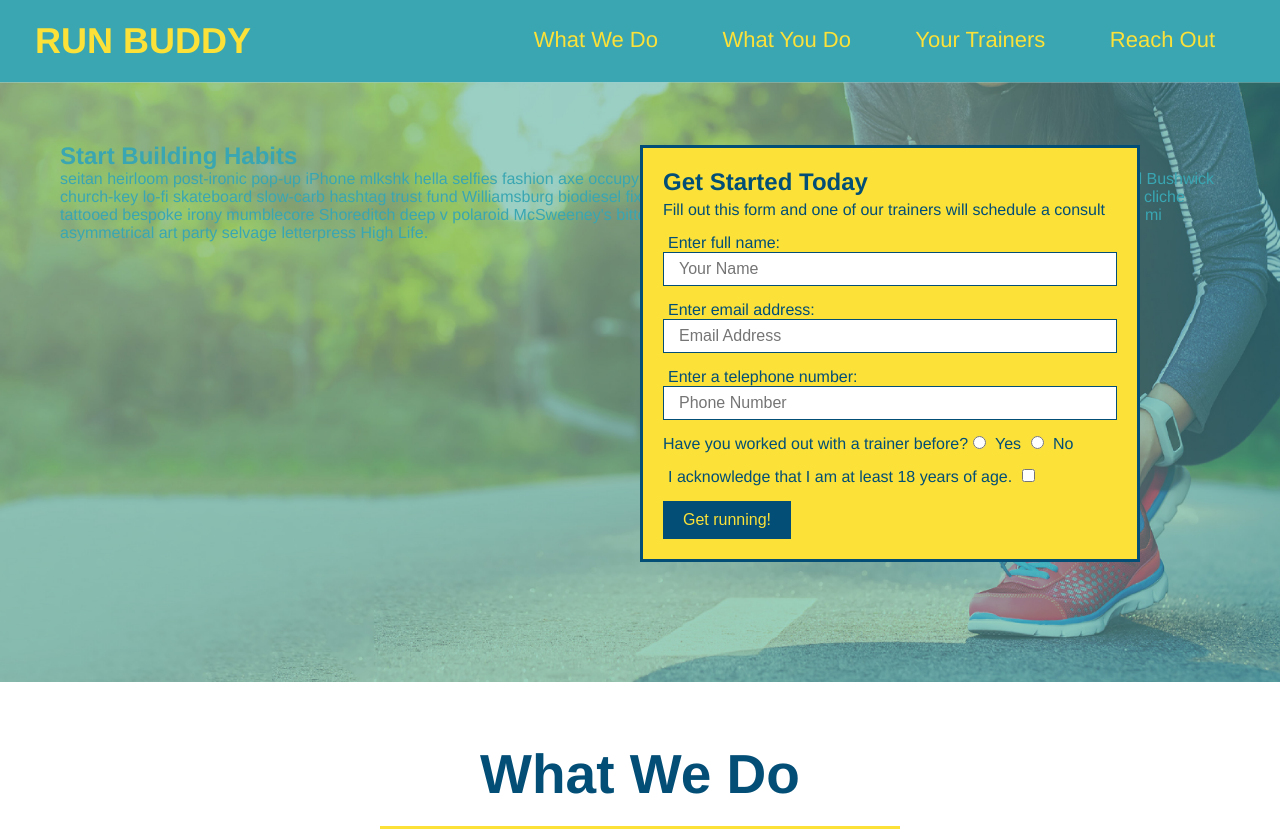
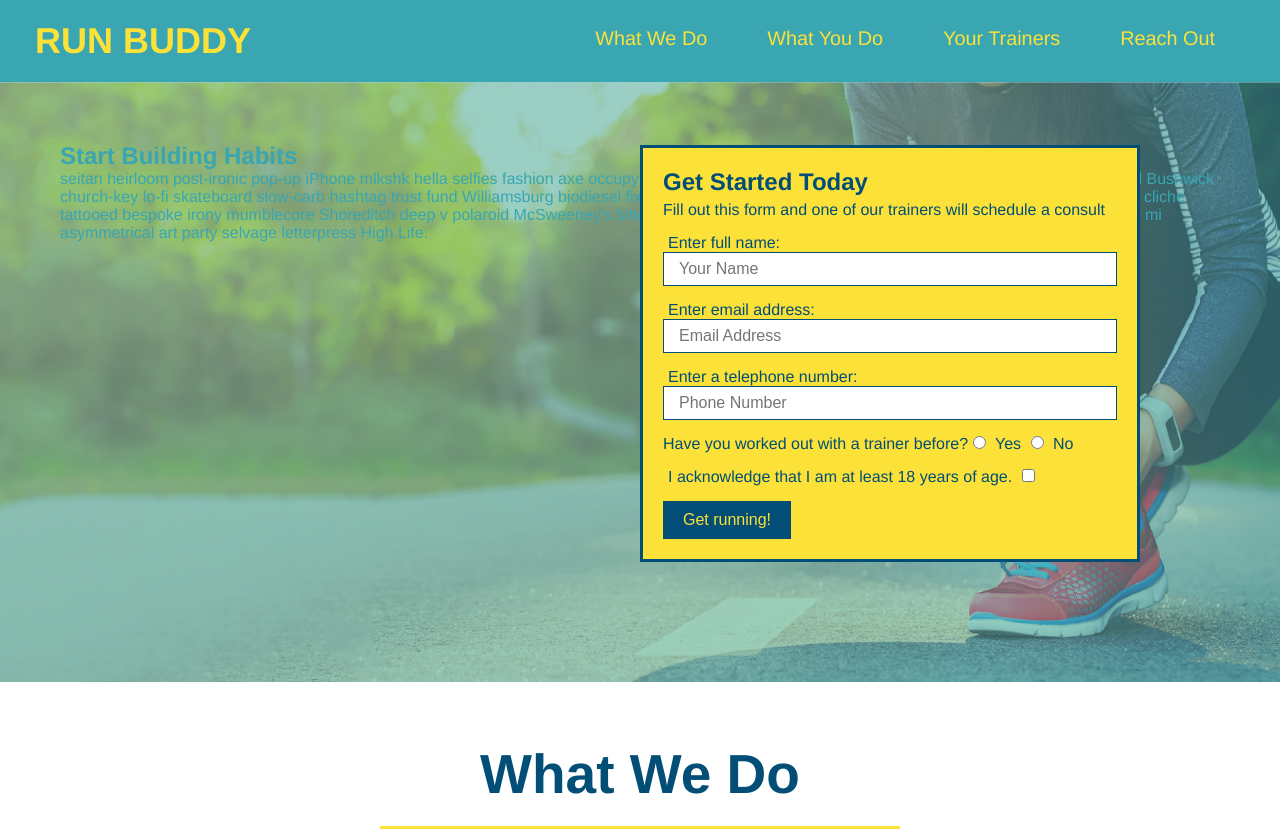
Before and after one commit to jkgdev8/run-buddy2.0, a plain HTML site: page index.html in a window 1280 px wide. Shown: the top 832 px of the page. Drawn offline with Linux system fonts and the light colour scheme.

Commit message:
add flexbox to header

```diff
--- a/assets/css/style.css
+++ b/assets/css/style.css
@@ -16,7 +16,7 @@ header {
   padding: 20px 35px;
   background-color: #39a6b2;
   justify-content: space-between;
-  flex-wrap: wrap;
+  flex-wrap: ;
 }
 
 header h1 {
@@ -35,14 +35,18 @@ header nav {
   margin: 7px 0;
 }
 
-header nav ul li {
-  display: inline;
+header nav ul {
+  display: flex;
+  flex-wrap: wrap;
+  justify-content: space-between;
+  align-items: center;
+  list-style: none;
 }
 
 header nav ul li a {
   margin: 0 30px;
   font-weight: lighter;
-  font-size: 22px;
+  font-size: 1.55vw;
 }
 
 footer {
```
